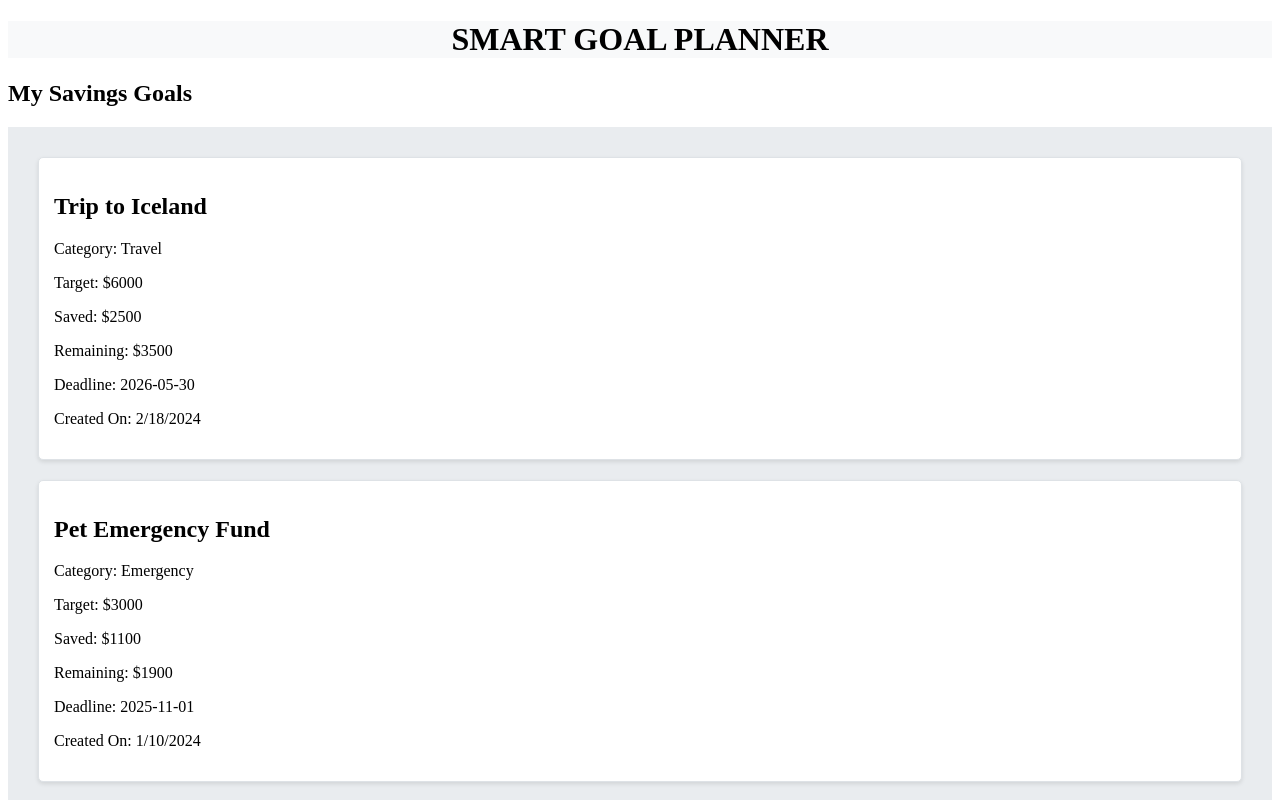
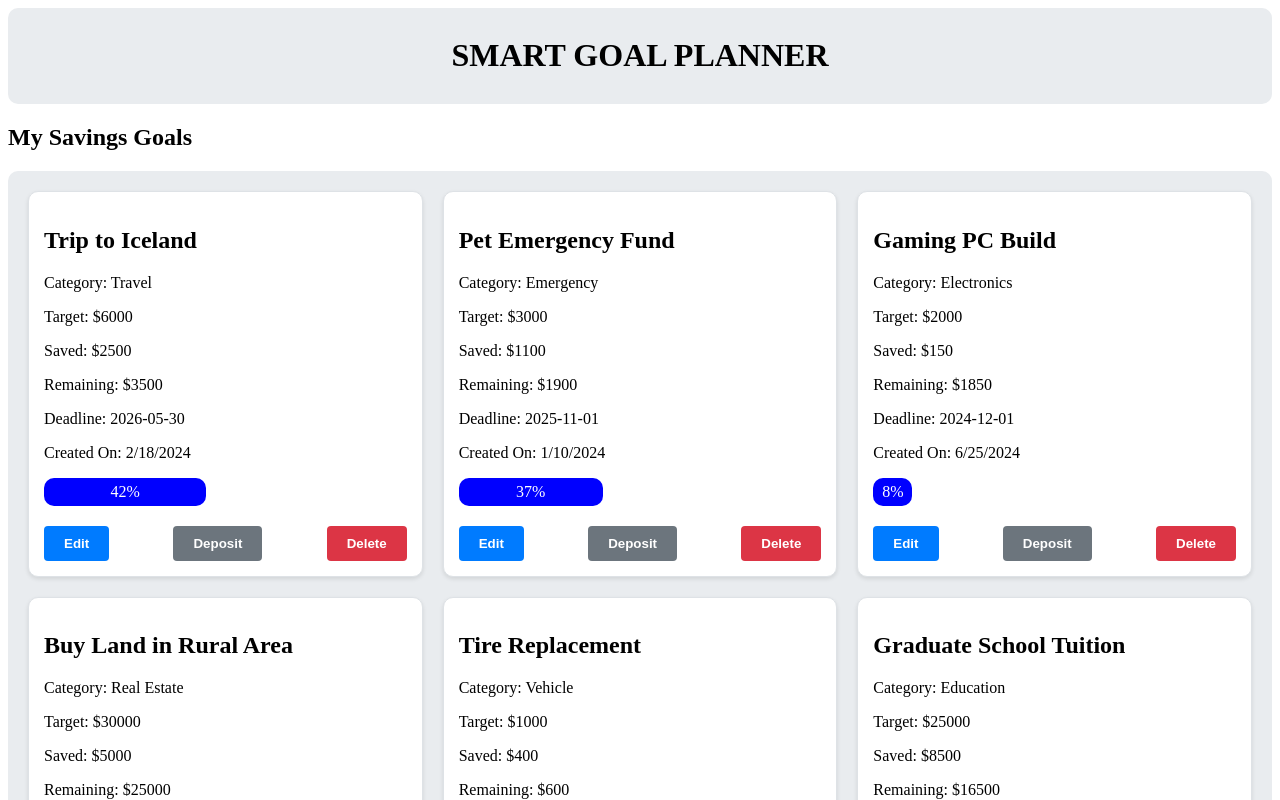
Before and after one commit to CynthiaMugo/Smart-goal-planner, a React (Vite) app: page / in a window 1280 px wide. Shown: the top 800 px of the page. Built offline with nearby package versions, Linux system fonts and the light colour scheme; data requests are answered from the project's data file.

Commit message:
Add progress bar and action buttons to GoalCard component

```diff
--- a/src/Components/GoalCard.jsx
+++ b/src/Components/GoalCard.jsx
@@ -2,6 +2,7 @@ function GoalCard({ goal}) {
     const { name, targetAmount, savedAmount, category, deadline, createdAt } = goal;
     const remaining = targetAmount - savedAmount;
     const formattedCreatedAt = new Date(createdAt).toLocaleDateString();
+    const percentage = Math.min((savedAmount / targetAmount) * 100, 100).toFixed(0);
     return (
         <div className="goal-card">
             <h2>{name}</h2>
@@ -11,6 +12,21 @@ function GoalCard({ goal}) {
             <p>Remaining: ${remaining}</p>
             <p>Deadline: {deadline}</p>
             <p>Created On: {formattedCreatedAt}</p>
+            <div className="progress-bar">
+                <div className="progress" style={{ width: `${percentage}%`,
+                                    backgroundColor: percentage === "100" ? "green" : "blue",
+                                    padding: "5px",
+                                    color: "white",
+                                    borderRadius: "10px",
+                                    textAlign: "center" }}>
+                    {percentage}%
+                </div>
+            </div>
+            <div className="actions">
+                <button className="actions-button" id="edit">Edit</button>
+                <button className="actions-button" id="deposit">Deposit</button>
+                <button className="actions-button" id="delete">Delete</button>
+            </div>
         </div>
     );
 }
--- a/src/Components/css.css
+++ b/src/Components/css.css
@@ -1,20 +1,57 @@
 .header {
     text-align: center;
-    background-color: #f8f9fa;
+    background-color: #e9ecef;
+    padding: 8px;
+    border-radius: 10px;
 }
 .goal-list {
     padding: 20px;
     background-color: #e9ecef;
     display: flex;
-    flex-wrap: nowrap;
-    flex-direction: column;
-    /* width: 25%; */
+    flex-wrap: wrap;
+    justify-content: space-between;
+    gap: 20px;
+    border-radius: 10px;
 }
+
 .goal-card {
     background-color: #ffffff;
     border: 1px solid #dee2e6;
-    border-radius: 5px;
+    border-radius: 10px;
     padding: 15px;
-    margin: 10px;
     box-shadow: 0 2px 4px rgba(0, 0, 0, 0.1);
+    flex: 1 1 calc(33.33% - 20px);
+    box-sizing: border-box;
+    min-width: 250px;
 }
+.actions {
+    display: flex;
+    justify-content: space-between;
+    margin-top: 10px;
+}
+.actions-button {
+    padding: 10px 20px;
+    margin-top: 10px;
+    background-color: #007bff;
+    color: white;
+    border: none;
+    border-radius: 4px;
+    font-weight: bold;
+    cursor: pointer;
+    transition: background-color 0.3s ease;
+}
+.actions-button:hover {
+    background-color: #0056b3;
+}
+#deposit {
+    background-color: #6c757d
+}
+#deposit:hover {
+    background-color: #495057
+}
+#delete {
+    background-color: #dc3545;
+}
+#delete:hover {
+    background-color: #a71d2a
+}
```
